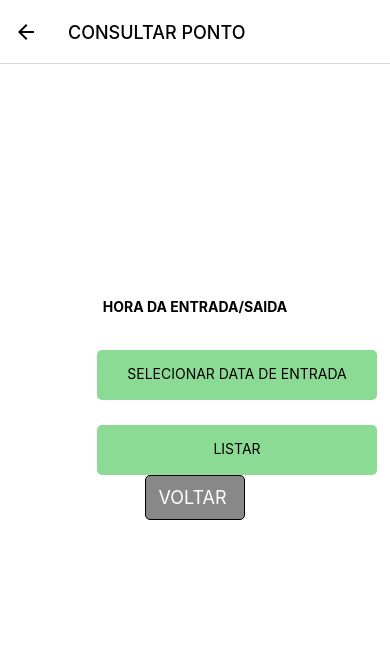
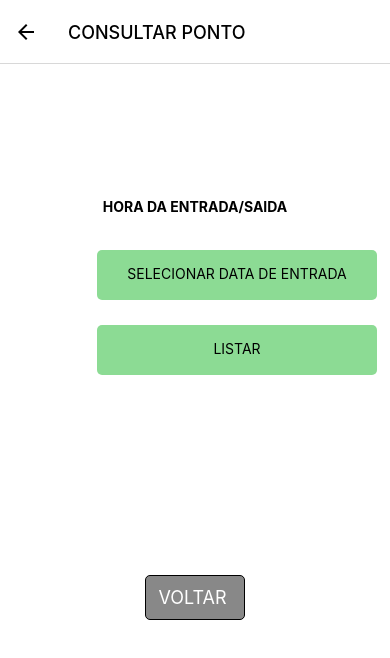
Before and after one commit to JonatanLessa/safirapp, a React Native app: screen /ShowScreen in a window 390 px wide. Shown: the top 658 px of the page. Built offline with nearby package versions, Linux system fonts and the light colour scheme.

Commit message:
Ajusta o botão

```diff
--- a/src/styles/button.js
+++ b/src/styles/button.js
@@ -28,6 +28,7 @@ const styleButton = StyleSheet.create({
     borderWidth: 1,
     borderColor: '#000',
     width: 100,
+    marginTop: 200,
   },
 });
 
```
